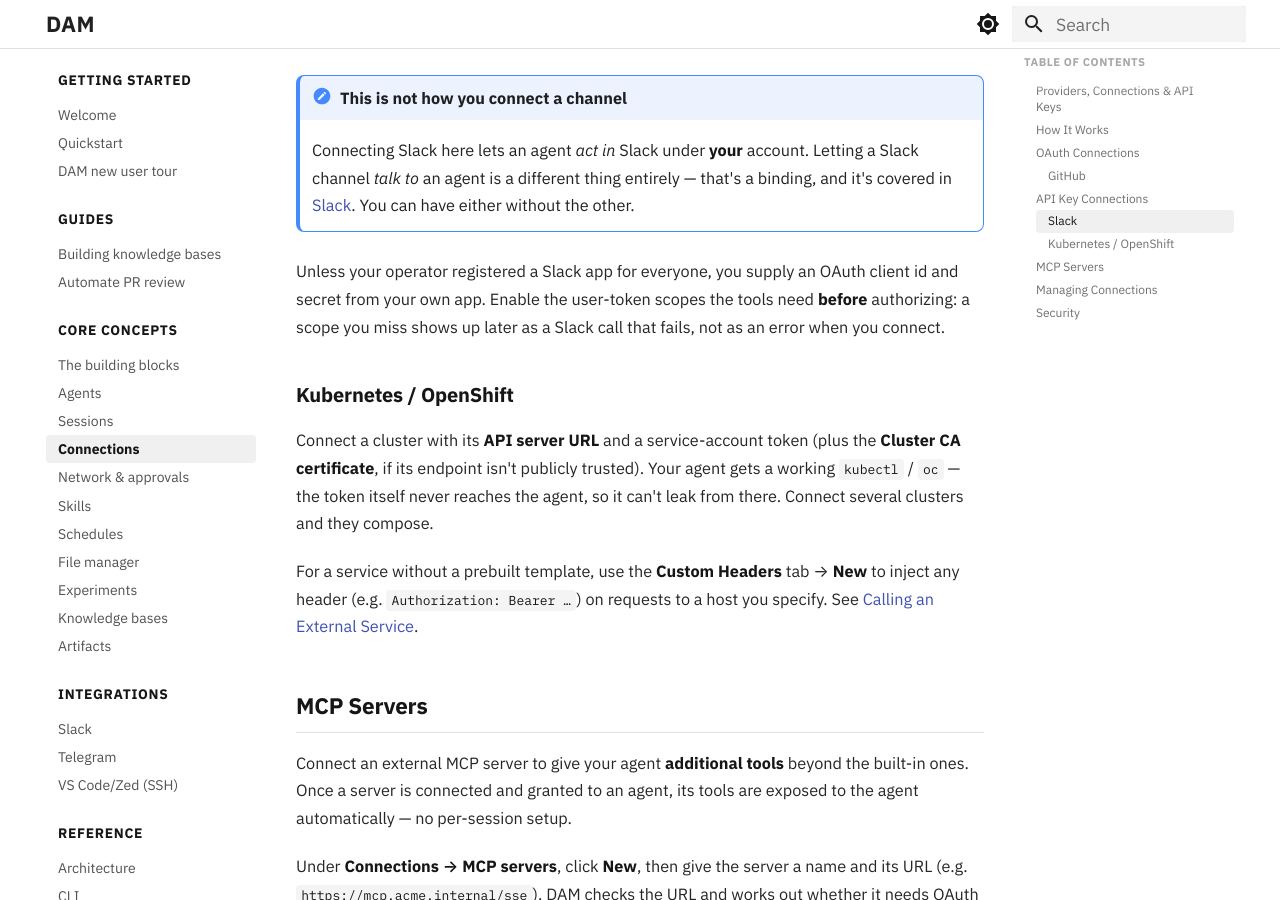
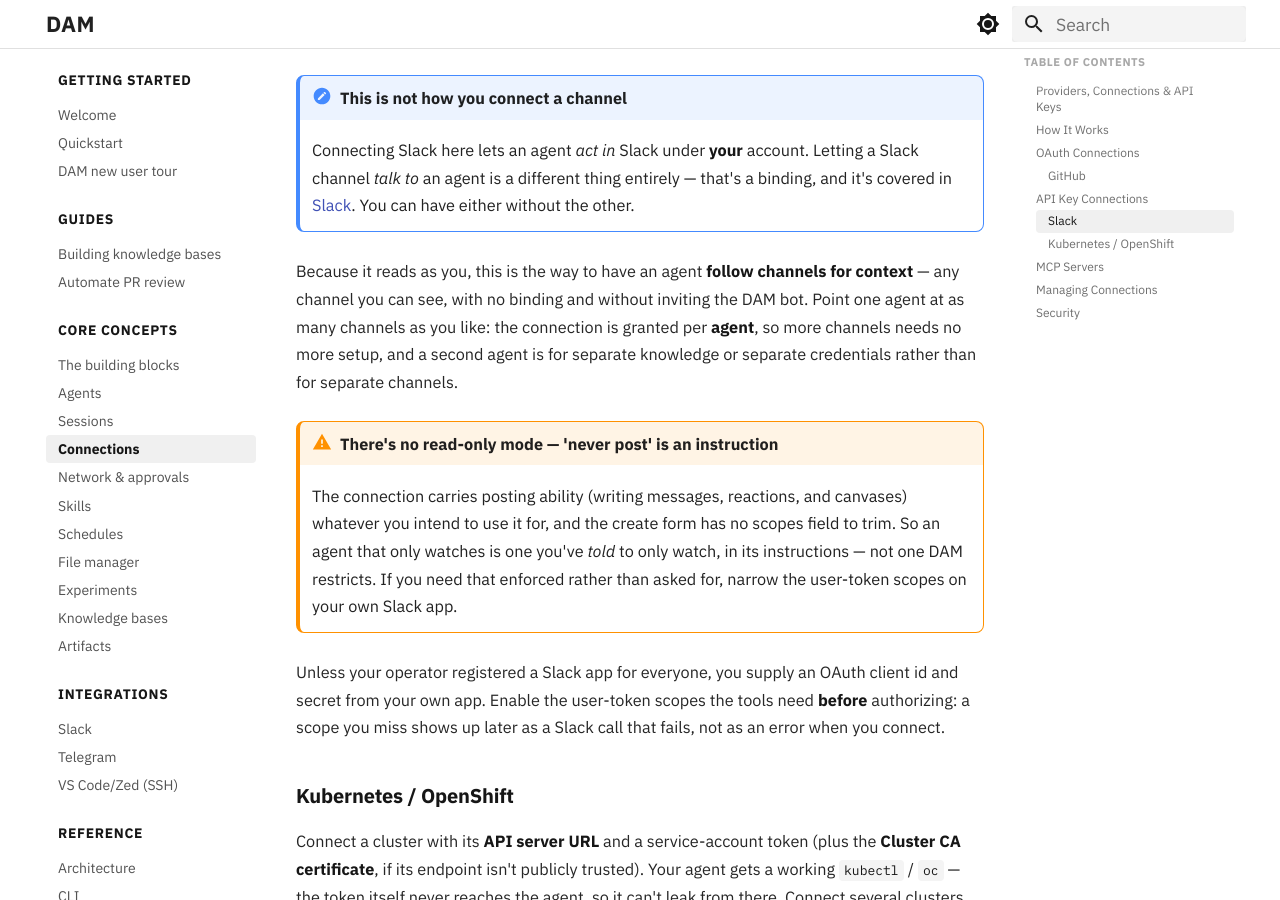
Before and after one commit to dam-agents/docs, an MkDocs documentation site: the page built from docs/core-concepts/connections.md, in a window 1280 px wide and 900 px high, scrolled down 2920 px. Built offline with MkDocs 1.6.1 and Material for MkDocs 9.7.7, drawn with Linux system fonts in a browser that asks for light colours.

Commit message:
docs: the Slack connection as the read-a-channel-for-context route (#93)
Additions only — no claim on either page was wrong. Both halves of this were
already documented but neither was findable from the question readers ask
("can an agent sit in a channel just to listen?").

- integrations/slack.md — a tip up front, where someone looking for "invite the
  bot to a channel" lands, pointing at the connection instead and stating the
  one-agent-vs-several trade-off.
- core-concepts/connections.md — the same framing on the Slack card, plus a
  warning that there is no read-only mode: the connection can post regardless,
  so "never post" is prose in the agent's instructions, not a DAM restriction.

Verified at v0.2.15:
- SLACK_SCOPES includes chat:write, reactions:write, canvases:write and the
  *:write scopes (catalog.ts:378-405); the template is user-token OAuth against
  mcp.slack.com (catalog.ts:407-437).
- No scopes field exists for an oauth connection — build-create-payload.ts:38-45
  submits only url/host/clientId/clientSecret/appSlug, and oauthCreateInput in
  api-server-api schemas.ts:51-58 has no scopes key at all. Narrowing happens on
  your own Slack app, which connections.md already covered.
- The grant is per agent and contributes egress to mcp.slack.com once
  (contribution-fanout.ts:41-69), which is why more channels needs no more setup.

mkdocs build --strict passes.

Assisted-by: Claude <claude-opus-5> <noreply@anthropic.com>

```diff
--- a/docs/core-concepts/connections.md
+++ b/docs/core-concepts/connections.md
@@ -80,6 +80,17 @@ a set of tools the agent calls.
     *talk to* an agent is a different thing entirely — that's a binding, and it's covered in
     [Slack](../integrations/slack.md). You can have either without the other.
 
+Because it reads as you, this is the way to have an agent **follow channels for context** — any channel
+you can see, with no binding and without inviting the DAM bot. Point one agent at as many channels as you
+like: the connection is granted per **agent**, so more channels needs no more setup, and a second agent
+is for separate knowledge or separate credentials rather than for separate channels.
+
+!!! warning "There's no read-only mode — 'never post' is an instruction"
+    The connection carries posting ability (writing messages, reactions, and canvases) whatever you
+    intend to use it for, and the create form has no scopes field to trim. So an agent that only watches
+    is one you've *told* to only watch, in its instructions — not one DAM restricts. If you need that
+    enforced rather than asked for, narrow the user-token scopes on your own Slack app.
+
 Unless your operator registered a Slack app for everyone, you supply an OAuth client id and secret from
 your own app. Enable the user-token scopes the tools need **before** authorizing: a scope you miss shows
 up later as a Slack call that fails, not as an error when you connect.
```
Also changed, not shown: docs/integrations/slack.md (+11 -0 lines).
